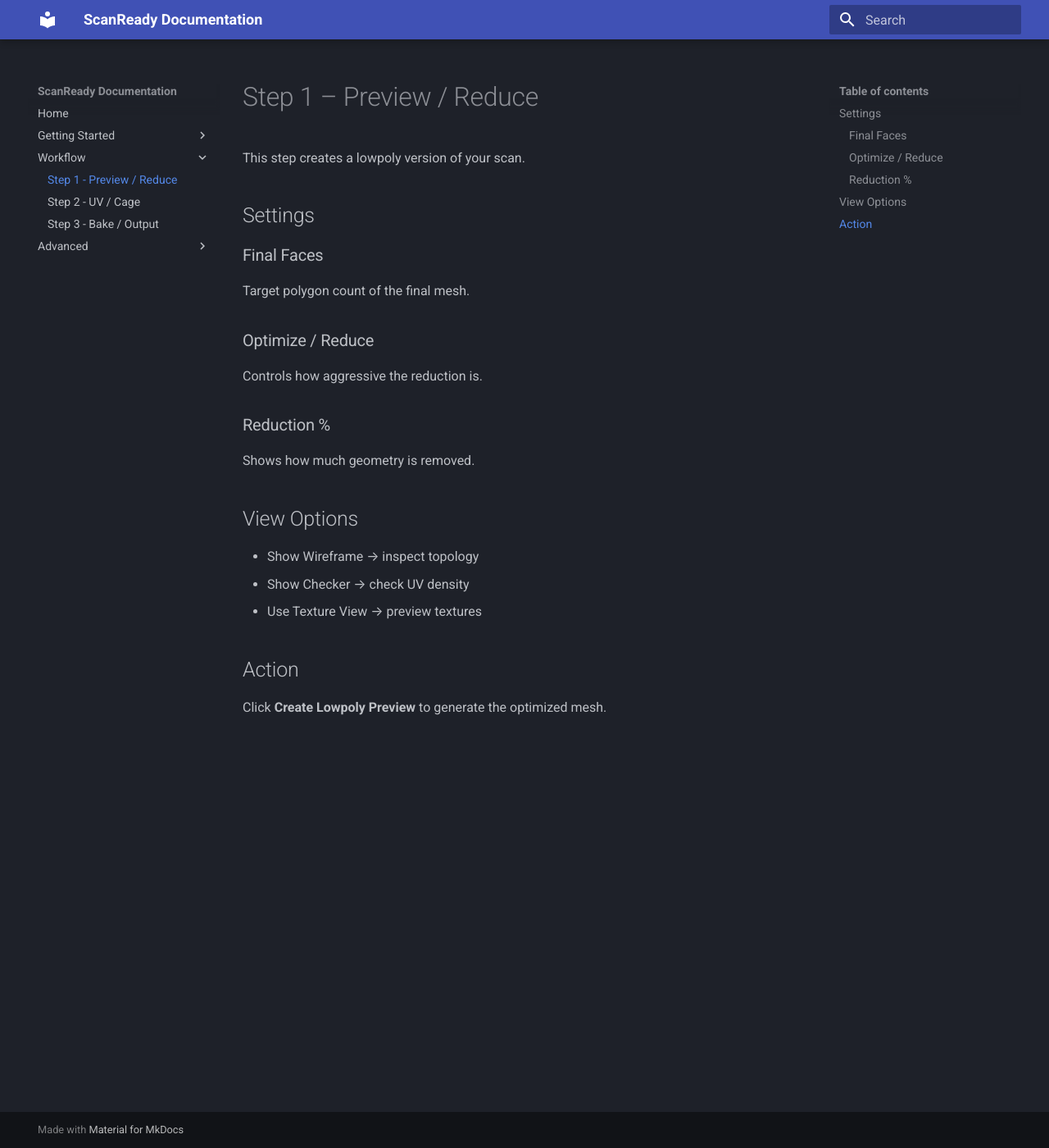
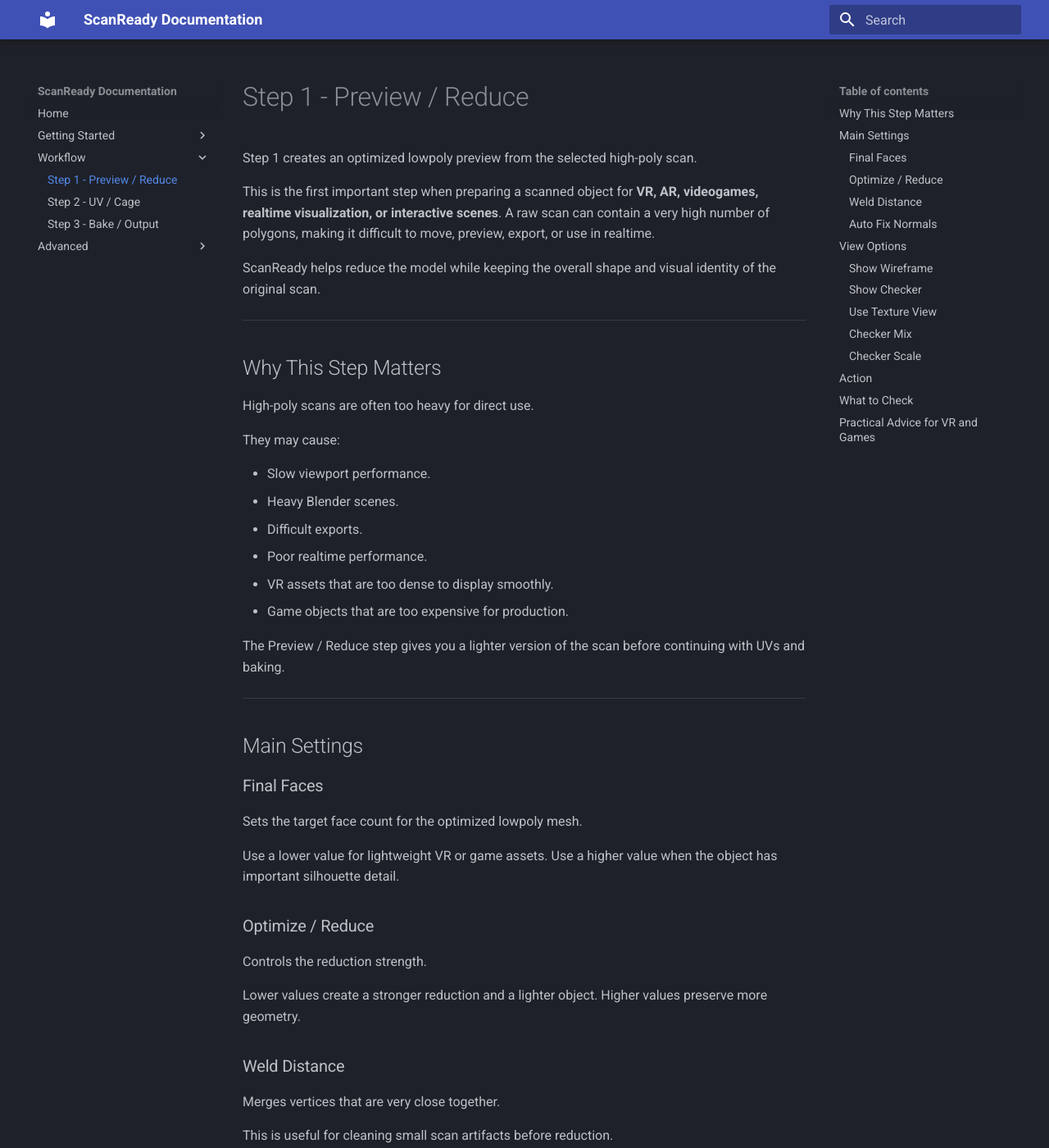
Before and after one commit to marioschiano/scanready-docs, an MkDocs documentation site: the page built from docs/step1.md, in a window 1280 px wide and 1400 px high. Shown: the whole window at 82% size. Built offline with MkDocs 1.6.1 and Material for MkDocs 9.7.7, drawn with Linux system fonts in a browser that asks for light colours; some of the changed text lies outside the part shown.

Commit message:
Update step1.md

```diff
--- a/docs/step1.md
+++ b/docs/step1.md
@@ -1,24 +1,129 @@
-# Step 1 – Preview / Reduce
+# Step 1 - Preview / Reduce
 
-This step creates a lowpoly version of your scan.
+Step 1 creates an optimized lowpoly preview from the selected high-poly scan.
 
-## Settings
+This is the first important step when preparing a scanned object for **VR, AR, videogames, realtime visualization, or interactive scenes**. A raw scan can contain a very high number of polygons, making it difficult to move, preview, export, or use in realtime.
+
+ScanReady helps reduce the model while keeping the overall shape and visual identity of the original scan.
+
+---
+
+## Why This Step Matters
+
+High-poly scans are often too heavy for direct use.
+
+They may cause:
+
+- Slow viewport performance.
+- Heavy Blender scenes.
+- Difficult exports.
+- Poor realtime performance.
+- VR assets that are too dense to display smoothly.
+- Game objects that are too expensive for production.
+
+The Preview / Reduce step gives you a lighter version of the scan before continuing with UVs and baking.
+
+---
+
+## Main Settings
 
 ### Final Faces
-Target polygon count of the final mesh.
+
+Sets the target face count for the optimized lowpoly mesh.
+
+Use a lower value for lightweight VR or game assets. Use a higher value when the object has important silhouette detail.
 
 ### Optimize / Reduce
-Controls how aggressive the reduction is.
 
-### Reduction %
-Shows how much geometry is removed.
+Controls the reduction strength.
+
+Lower values create a stronger reduction and a lighter object. Higher values preserve more geometry.
+
+### Weld Distance
+
+Merges vertices that are very close together.
+
+This is useful for cleaning small scan artifacts before reduction.
+
+### Auto Fix Normals
+
+Recalculates high mesh normals before creating the preview.
+
+Enable this when inverted normals or broken shading may create bake artifacts later.
+
+---
 
 ## View Options
 
-- Show Wireframe → inspect topology
-- Show Checker → check UV density
-- Use Texture View → preview textures
+### Show Wireframe
+
+Displays the topology of the preview object.
+
+Use it to check whether the mesh is still too dense or has been reduced too much.
+
+### Show Checker
+
+Displays a checker texture.
+
+This helps inspect UV density and distortion during later checks.
+
+### Use Texture View
+
+Shows the model in a flat texture-oriented view without scene lighting.
+
+This is useful when inspecting baked or previewed texture results.
+
+### Checker Mix
+
+Controls how strongly the checker overlay appears.
+
+### Checker Scale
+
+Changes the size of the checker squares.
+
+Smaller squares make distortion easier to see.
+
+---
 
 ## Action
 
-Click **Create Lowpoly Preview** to generate the optimized mesh.
+Click **Create Lowpoly Preview**.
+
+ScanReady duplicates the selected high-poly scan and creates an optimized preview object.
+
+When the preview looks correct, continue to:
+
+[Step 2 - UV / Cage](step2.md)
+
+---
+
+## What to Check
+
+After creating the preview, inspect:
+
+- The overall silhouette.
+- Important edges and shape details.
+- Polygon density.
+- Wireframe readability.
+- Whether the scan is now light enough for the target use.
+- Whether too much visual information was lost.
+
+If the preview is too heavy, reduce it more.
+
+If the preview loses important shape, increase the target density and create it again.
+
+---
+
+## Practical Advice for VR and Games
+
+For VR and videogame workflows, the goal is not only to make the model look good.
+
+The model must also be light enough to run smoothly.
+
+A good preview should:
+
+- Keep the recognizable shape of the original scan.
+- Remove unnecessary scan density.
+- Be easier to orbit and inspect in Blender.
+- Be suitable for UV generation.
+- Be ready for texture baking in the next steps.
```
